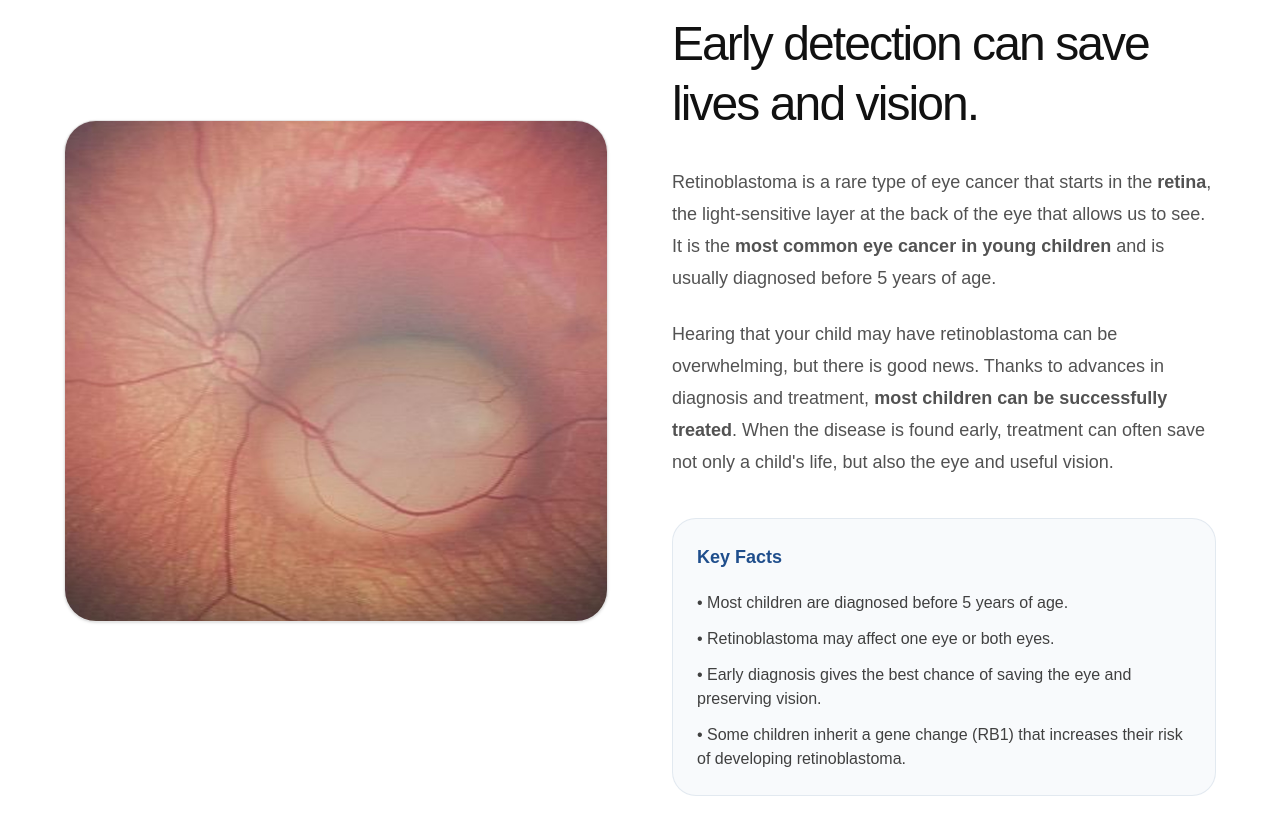
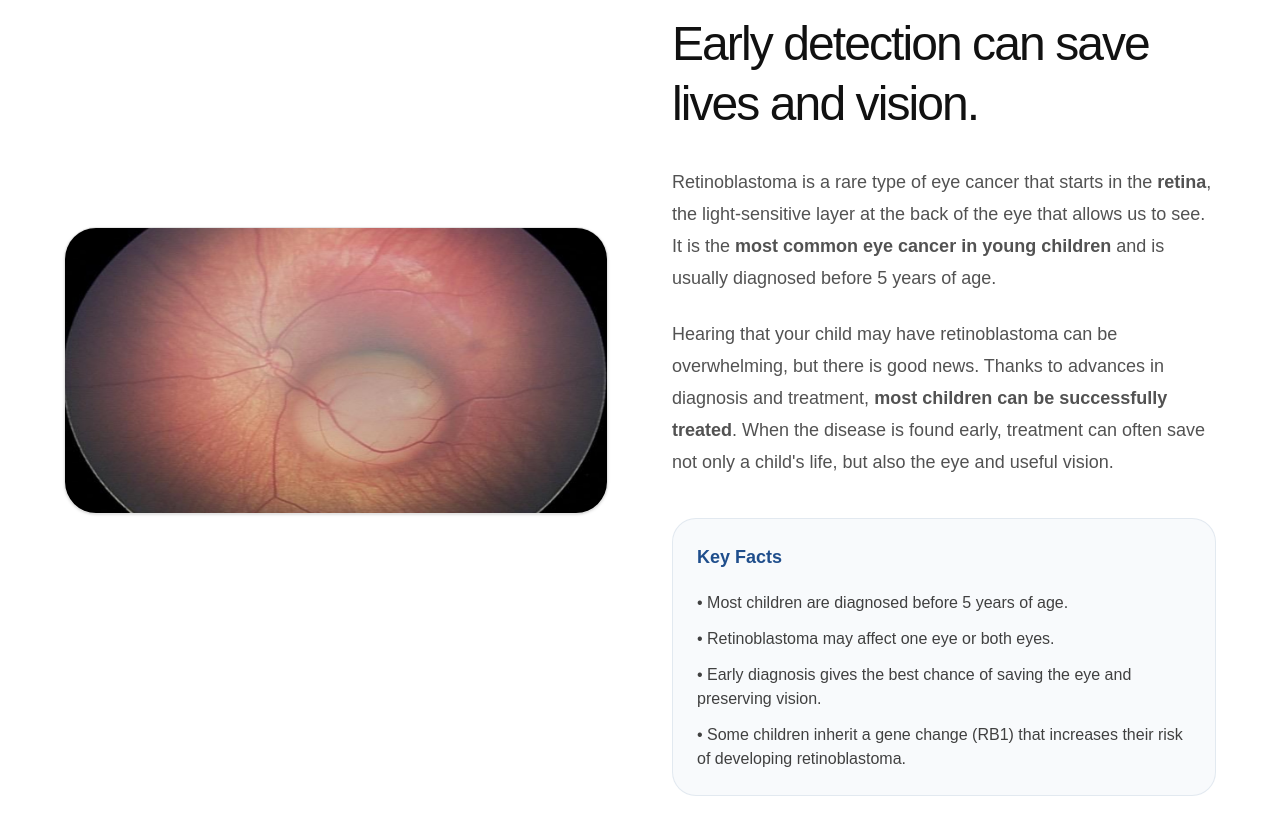
Before and after one commit to idrdrei/website, a Next.js app: page /education/retinoblastoma in a window 1280 px wide. Shown: the part 840-1675 px from the top of the page. Built offline with nearby package versions, Linux system fonts and the light colour scheme.

Commit message:
Improve retinoblastoma page and update internal links

```diff
--- a/components/education/retinoblastoma/About.tsx
+++ b/components/education/retinoblastoma/About.tsx
@@ -15,12 +15,12 @@ export default function About() {
 <FadeIn>
   <div className="overflow-hidden rounded-[32px] border border-neutral-200 bg-neutral-50 shadow-sm lg:-mt-6">
     <Image
-      src="/education/retinoblastoma/retinoblastoma-fundus1.jpg"
-      alt="Fundus photograph showing retinoblastoma"
-      width={1000}
-      height={1000}
-      className="h-[340px] w-full object-cover md:h-[420px] lg:h-[500px]"
-    />
+  src="/education/retinoblastoma/retinoblastoma-fundus1.jpg"
+  alt="Fundus photograph showing retinoblastoma"
+  width={1000}
+  height={1000}
+  className="w-full object-contain bg-neutral-50"
+/>
   </div>
 </FadeIn>
 
```
